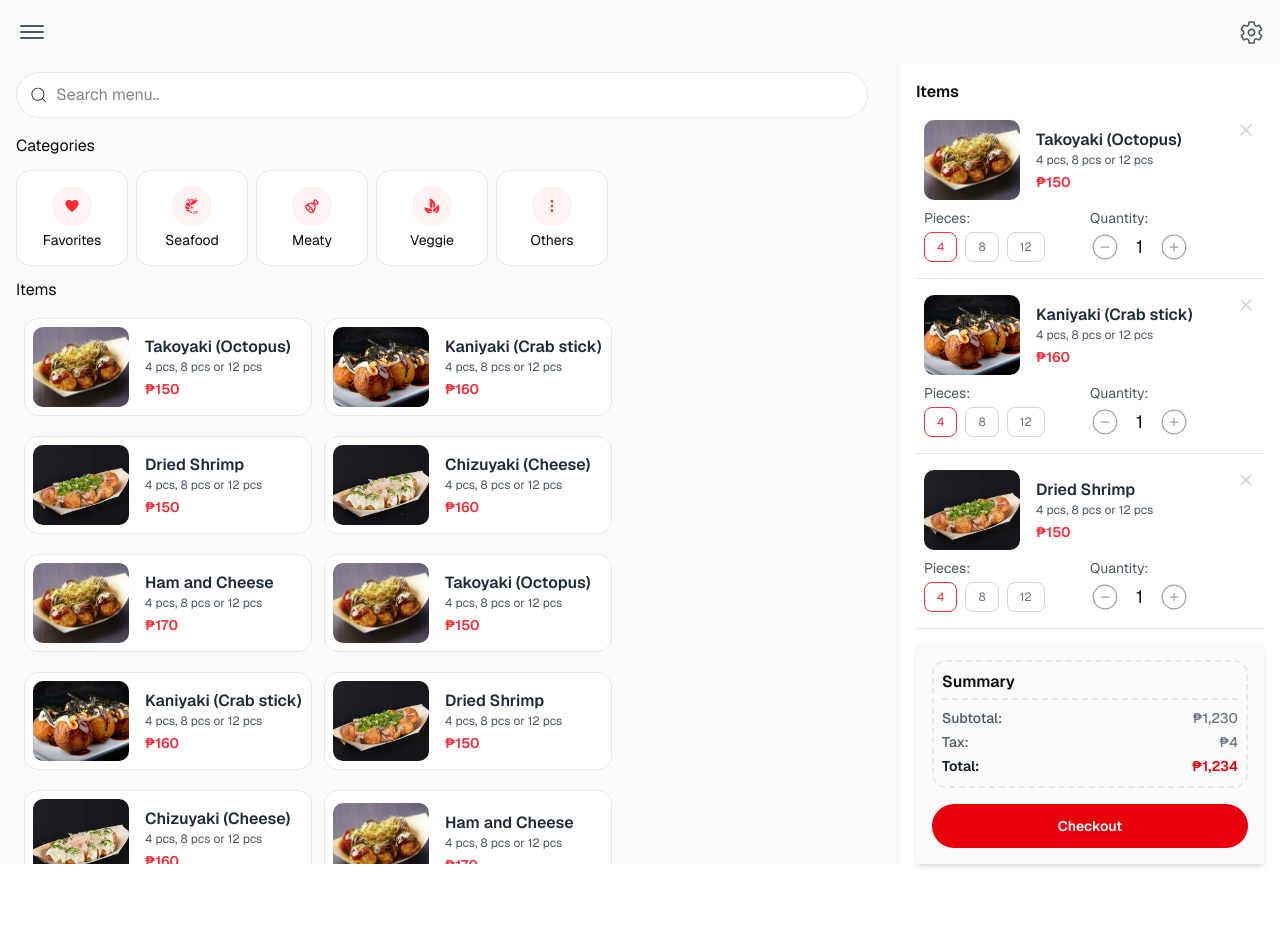
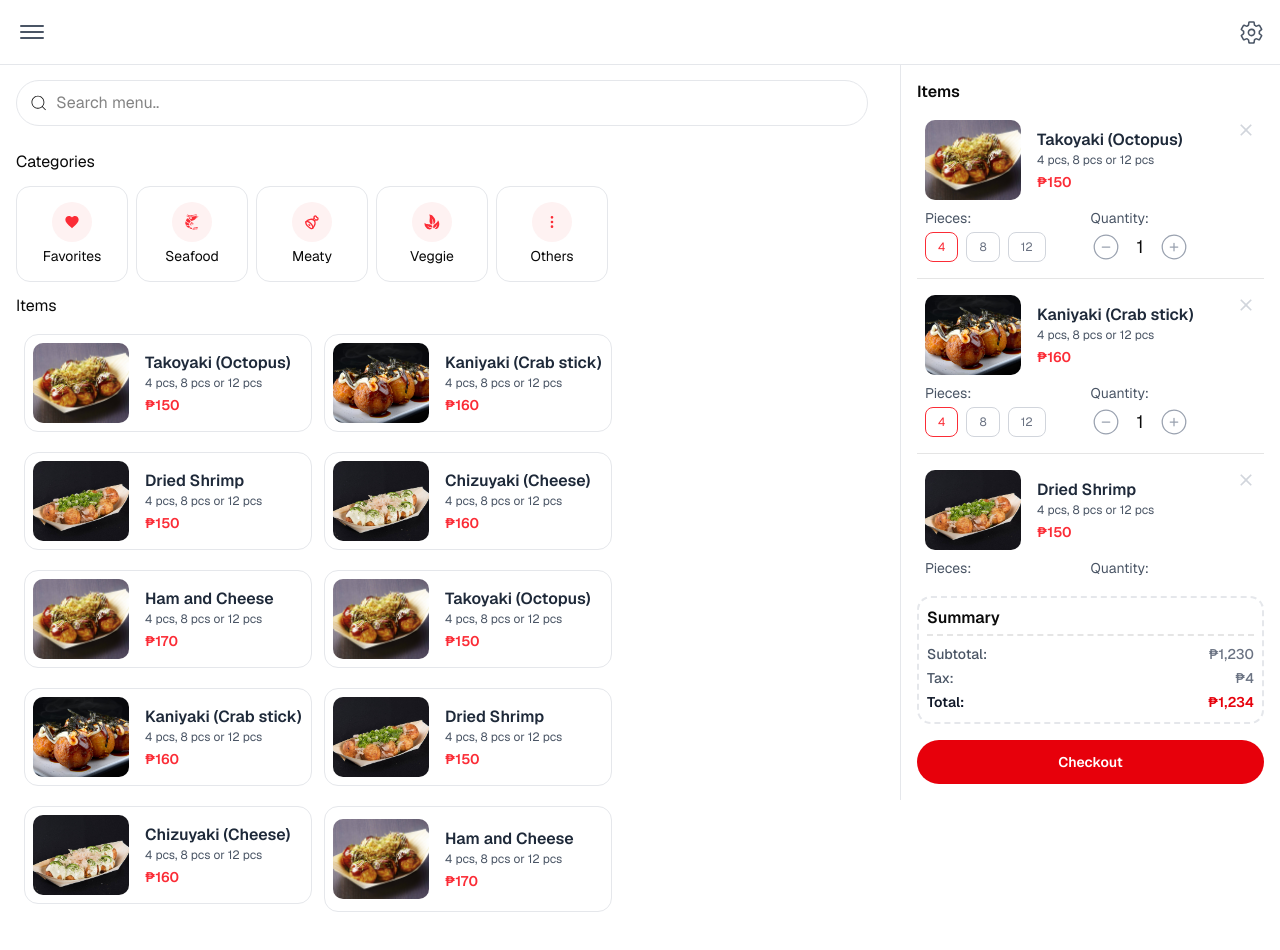
Before and after one commit to ItsMeJosue0021/pos-prototype, a Next.js app: page /pos in a window 1280 px wide. Shown: the top 950 px of the page. After the commit the page ends 920 px from the top, so only its background shows below. Built offline with nearby package versions, Linux system fonts and the light colour scheme.

Commit message:
change sin UI

```diff
--- a/app/pos/page.tsx
+++ b/app/pos/page.tsx
@@ -11,7 +11,7 @@ const PointOfSale = () => {
     const isDesktop = useMediaQuery("(min-width: 768px)");
 
     return (
-        <div className="flex min-h-screen bg-zinc-50 font-sans dark:bg-black">
+        <div className="flex h-full w-full bg-white font-sans dark:bg-black  ">
             <main className="w-full h-full flex items-start gap-4 ">
                 {!isDesktop && (
                     <>
--- a/app/test/page.tsx
+++ b/app/test/page.tsx
@@ -4,8 +4,8 @@ import PosSidePanel from "@/components/pos-side-panel";
 
 const Test = () => {
     return (
-        <div>
-            <PosCheckout/>
+        <div className="w-full h-full items-center justify-center flex bg-red-200">
+            this is a test page
         </div>
     )
 }
--- a/components/pos-cart.tsx
+++ b/components/pos-cart.tsx
@@ -9,7 +9,7 @@ type Props = {
 
 const PosCart = ({ backToMenu, setTab }: Props) => {
     return (
-        <div className="relative h-screen flex flex-col pt-4">
+        <div className="h-full flex flex-col pt-16 md:pt-0">
             <div
                 onClick={backToMenu}
                 className="md:hidden flex items-center justify-start gap-2 mb-4 px-3 pr-4 p-1 rounded-3xl bg-red-600 w-fit">
@@ -22,34 +22,11 @@ const PosCart = ({ backToMenu, setTab }: Props) => {
 
             <div>
                 <h1 className="font-semibold mb-2">Items</h1>
-                <div className="flex flex-col gap-2 pb-56 divide-y">
+                <div className="flex flex-col gap-2 pb-56 divide-y bg-green-40">
                     {menuItems.slice(0, 4).map((item, index) => (
                         <MenuItemCard key={index} item={item} index={index} isUsedInSidePanel={true} />
                     ))}
                 </div>
-            </div>
-
-            <div className="fixed md:absolute bottom-0 left-0 right-0 bg-zinc-50 p-4 flex flex-col gap-4 shadow-md ">
-                <div className="h-32 w-full p-2 border-2 border-dashed border-gray-200 rounded-xl flex flex-col gap-1">
-                    <h2 className="font-semibold text pb-1 border-b-2 border-dashed">Summary</h2>
-                    <div className="w-full flex items-center justify-between mt-1">
-                        <p className="text-sm font-medium text-gray-600 dark:text-gray-400">Subtotal:</p>
-                        <p className="text-sm font-medium text-gray-500">₱1,230</p>
-                    </div>
-                    <div className="w-full flex items-center justify-between">
-                        <p className="text-sm font-medium text-gray-600 dark:text-gray-400">Tax:</p>
-                        <p className="text-sm font-medium text-gray-500">₱4</p>
-                    </div>
-                    <div className="w-full flex items-center justify-between">
-                        <p className="text-sm font-semibold text-gray-900 dark:text-gray-400">Total:</p>
-                        <p className="text-sm font-semibold text-red-600">₱1,234</p>
-                    </div>
-                </div>
-                <button
-                    onClick={() => setTab && setTab('checkout')}
-                    className="w-full text-sm bg-red-600 hover:bg-red-700 text-white font-semibold py-3 rounded-3xl transition-all duration-300 flex items-center justify-center gap-2">
-                    Checkout
-                </button>
             </div>
         </div>
     )
--- a/components/pos-checkout.tsx
+++ b/components/pos-checkout.tsx
@@ -21,11 +21,11 @@ const PosCheckout = ({ setTab }: Props) => {
   ];
 
   return (
-    <div className="flex flex-col min-h-screen bg-white">
+    <div className="flex flex-col min-h-screen bg-white pt-12 md:pt-0">
       {/* HEADER */}
         <div
             onClick={() => setTab && setTab('cart')}
-            className="flex items-center justify-start gap-2 mt-4 px-3 pr-4 p-1 rounded-3xl bg-white border border-gray-400 w-fit">
+            className="flex items-center justify-start gap-2 mt-4 px-3 pr-4 p-1 rounded-3xl bg-white border border-gray-400 w-fit cursor-pointer">
             <GoArrowLeft
                 size={22}
                 className="text-gray-400 hover:text-gray-600"
@@ -70,7 +70,7 @@ const PosCheckout = ({ setTab }: Props) => {
           <div className="grid grid-cols-3 gap-2">
             <button
               onClick={() => setPaymentMethod("cash")}
-              className={`flex flex-col items-center p-3 border rounded-lg ${
+              className={`flex flex-col items-center p-3 border rounded-lg cursor-pointer ${
                 paymentMethod === "cash"
                   ? "border-red-500 bg-red-50 text-red-600"
                   : "border-gray-200 text-gray-600"
@@ -82,7 +82,7 @@ const PosCheckout = ({ setTab }: Props) => {
 
             <button
               onClick={() => setPaymentMethod("gcash")}
-              className={`flex flex-col items-center p-3 border rounded-lg ${
+              className={`flex flex-col items-center p-3 border rounded-lg cursor-pointer ${
                 paymentMethod === "gcash"
                   ? "border-red-500 bg-red-50 text-red-600"
                   : "border-gray-200 text-gray-600"
@@ -132,14 +132,6 @@ const PosCheckout = ({ setTab }: Props) => {
           </div>
         )}
       </div>
-
-        <div className="fixed bottom-0 left-0 right-0 bg-zinc-50 p-4 flex flex-col gap-4 shadow-md ">
-            <button
-                onClick={() => setTab && setTab('receipt')}
-                className="w-full text-sm bg-red-600 hover:bg-red-700 text-white font-semibold py-3 rounded-3xl transition-all duration-300 flex items-center justify-center gap-2">
-                Confirm Order
-            </button>
-        </div>
     </div>
   );
 };
--- a/components/pos-header.tsx
+++ b/components/pos-header.tsx
@@ -6,7 +6,7 @@ import {
 
 const PointOfSaleHeader = () => {
     return (
-        <div className="fixed top-0 left-0 w-full p-4 flex items-center justify-between bg-zinc-50 z-40">
+        <div className="fixed top-0 left-0 w-full p-4 flex items-center justify-between bg-white border-b border-gray-200 z-40">
             <div className="flex items-center gap-3">
                 <IoMenuOutline size={32} className="text-gray-600"/>
                 {/* <p className="font-semibold text-gray-800">Joshua Salceda</p> */}
--- a/components/pos-home.tsx
+++ b/components/pos-home.tsx
@@ -15,8 +15,8 @@ type Props = {
 
 const PointOfSaleHome = ({ openCart }: Props) => {
     return (
-        <div className="h-screen flex flex-col">
-            <div className="shrink-0 space-y-2 px-4 py-2">
+        <div className="h-full flex flex-col">
+            <div className="shrink-0 space-y-2 p-4 ">
 
                 <div className="px-3 py-3 rounded-3xl bg-white flex items-center gap-2 border border-gray-200 shadow-muted
                                 focus-within:border-red-500 focus-within:ring-red-200
@@ -47,7 +47,7 @@ const PointOfSaleHome = ({ openCart }: Props) => {
             </div>
 
             <h1 className="mb-2 px-4">Items</h1>
-            <div className="flex-1 overflow-y-auto px-4 pb-28 hide-scrollbar">
+            <div className="flex-1 overflow-y-auto px-4 ide-scrollbar">
                 <div className="flex flex-col md:flex-row flex-wrap space-y-2 md:space-0 md:gap-3 md:p-2">
                     {menuItems.map((item, index) => (
                         <MenuItemCard key={index} item={item} index={index} />
--- a/components/pos-side-panel.tsx
+++ b/components/pos-side-panel.tsx
@@ -16,7 +16,10 @@ const PosSidePanel = ({ backToMenu }: Props) => {
     const [tab, setTab] = useState<'cart' | 'checkout' | 'receipt'>('cart');
 
     return (
-        <div className="h-screen px-4 bg-white">
+        <div className="fixed top-0 right-0 h-full w-full md:w-[380px] flex flex-col p-4 md:pt-20 bg-white border-l border-gray-200">
+            <div className="w-full h-full flex flex-col">
+
+                <div className="h-full overflow-y-auto hide-scrollbar">
                     {tab === 'cart' ? (
                         <PosCart
                             backToMenu={backToMenu}
@@ -27,11 +30,52 @@ const PosSidePanel = ({ backToMenu }: Props) => {
                             setTab={setTab}
                         />
                     ) : tab === 'receipt' ? (
-                <PosReceipt backToMenu={backToMenu}/>
+                        <PosReceipt
+                            backToMenu={backToMenu}
+                            setTab={setTab}
+                        />
                     ) : <PosCart
                             backToMenu={backToMenu}
                             setTab={setTab}
-                />}
+                        />
+                    }
+                </div>
+
+                {tab !== 'receipt' && (
+                    <div className="fixed md:absolute bottom-0 left-0 right-0 bg-white p-4">
+                        {tab === 'cart' ? (
+                            <div className="flex flex-col gap-4">
+                                <div className="h-32 w-full p-2 border-2 border-dashed border-gray-200 rounded-xl flex flex-col gap-1">
+                                    <h2 className="font-semibold text pb-1 border-b-2 border-dashed">Summary</h2>
+                                    <div className="w-full flex items-center justify-between mt-1">
+                                        <p className="text-sm font-medium text-gray-600 dark:text-gray-400">Subtotal:</p>
+                                        <p className="text-sm font-medium text-gray-500">₱1,230</p>
+                                    </div>
+                                    <div className="w-full flex items-center justify-between">
+                                        <p className="text-sm font-medium text-gray-600 dark:text-gray-400">Tax:</p>
+                                        <p className="text-sm font-medium text-gray-500">₱4</p>
+                                    </div>
+                                    <div className="w-full flex items-center justify-between">
+                                        <p className="text-sm font-semibold text-gray-900 dark:text-gray-400">Total:</p>
+                                        <p className="text-sm font-semibold text-red-600">₱1,234</p>
+                                    </div>
+                                </div>
+                                <button
+                                    onClick={() => setTab && setTab('checkout')}
+                                    className="w-full text-sm bg-red-600 hover:bg-red-700 text-white font-semibold py-3 rounded-3xl transition-all duration-300 flex items-center justify-center gap-2 cursor-pointer">
+                                    Checkout
+                                </button>
+                            </div>
+                        ) : tab === 'checkout' ? (
+                            <button
+                                onClick={() => setTab && setTab('receipt')}
+                                className="w-full text-sm bg-red-600 hover:bg-red-700 text-white font-semibold py-3 rounded-3xl transition-all duration-300 flex items-center justify-center gap-2 cursor-pointer">
+                                Confirm Order
+                            </button>
+                        ) : tab === 'receipt' && null}
+                    </div>
+                )}
+            </div>
         </div>
     )
 }
```
Also changed, not shown: components/pos-receipt.tsx (+8 -5 lines). Lines whose indentation alone changed are shown as unchanged.
